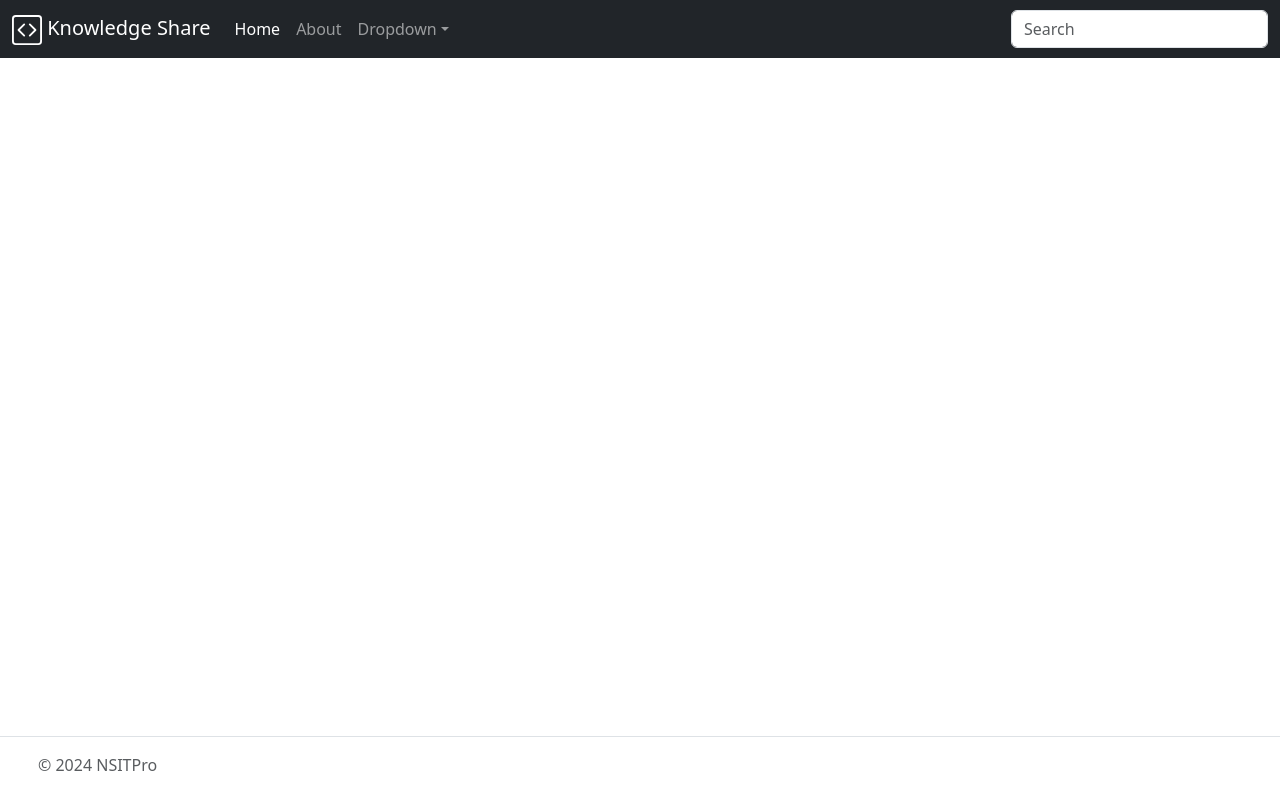
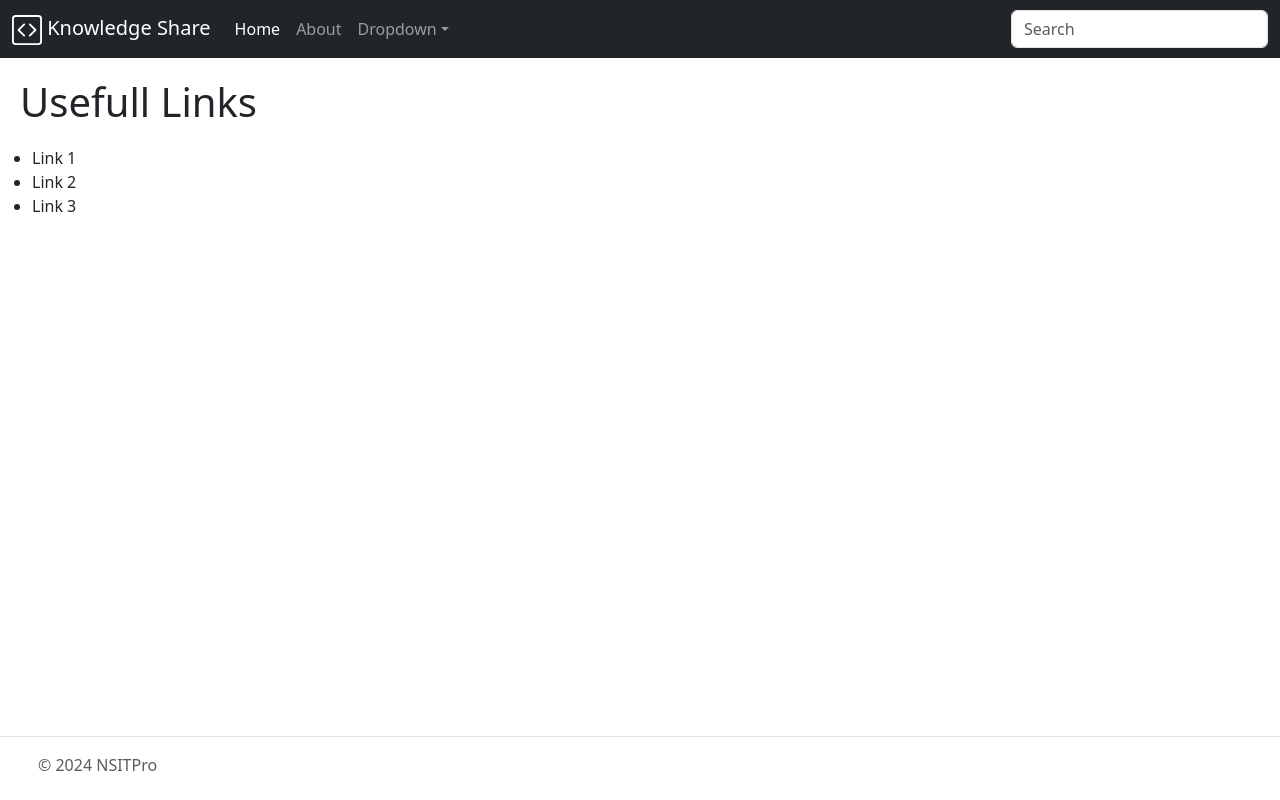
Before and after one commit to juchamberlain/webdev, a plain HTML site: page links.html in a window 1280 px wide. Drawn offline with nearby package versions, Linux system fonts and the light colour scheme.

Commit message:
Update links.html

```diff
--- a/links.html
+++ b/links.html
@@ -2,7 +2,7 @@
 <html lang="en">
   <head>
     <meta charset="UTF-8" />
-    <title>Knowledge Share</title>
+    <title>Links</title>
     <link
       href="https://cdn.jsdelivr.net/npm/bootstrap@5.3.2/dist/css/bootstrap.min.css"
       rel="stylesheet"
@@ -24,6 +24,10 @@
         bottom: 0;
         width: 100%;
         height: 2.5rem; /* Footer height */
+      }
+      .title {
+        margin: 20px;
+        max-width: 1200px;
       }
     </style>
   </head>
@@ -86,6 +90,9 @@
                   <li>
                     <a class="dropdown-item" href="articles.html">Articles</a>
                   </li>
+                  <li>
+                    <a class="dropdown-item" href="tutorials.html">Tutorials</a>
+                  </li>
                   <li><a class="dropdown-item" href="links.html">Links</a></li>
                 </ul>
               </li>
@@ -102,6 +109,16 @@
         </div>
       </nav>
     </header>
+    <body>
+      <div class="title">
+        <h1>Usefull Links</h1>
+      </div>
+      <ul>
+        <li>Link 1</li>
+        <li>Link 2</li>
+        <li>Link 3</li>
+      </ul>
+    </body>
     <footer
       id="footer"
       class="d-flex flex-wrap justify-content-between align-items-center py-3 my-4 border-top"
```
